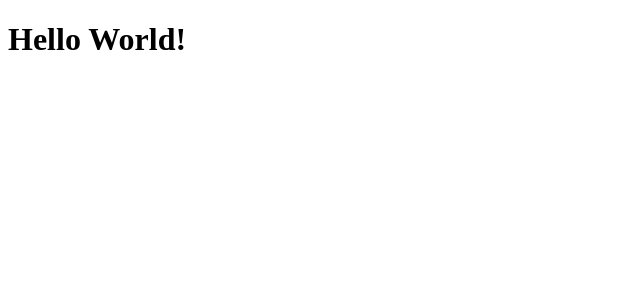
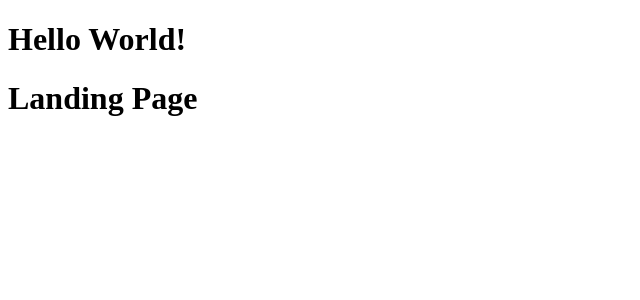
Before and after one commit to calvinyusno2359/googawr-search, a React (Create React App) app: page / in a window 1280 px wide. Shown: the top 300 px of the page, without its empty margins (0-640 px from the left). Built offline with nearby package versions, Linux system fonts and the light colour scheme.

Commit message:
add: basic landing page and project struct

```diff
--- a/src/App.js
+++ b/src/App.js
@@ -1,7 +1,15 @@
 import React from "react";
 
+import LandingPage from "./pages/LandingPage";
+
 function App() {
-  return <h1>Hello World!</h1>;
+  return (
+    <div className="App">
+      <h1>Hello World!</h1>
+      <LandingPage />
+      {/* ResultsPage */}
+    </div>
+  );
 }
 
 export default App;
--- /dev/null
+++ b/src/pages/LandingPage.js
@@ -0,0 +1,13 @@
+import React from "react";
+
+import "./LandingPage.css";
+
+function LandingPage() {
+  return (
+    <div className="landing-page">
+      <h1>Landing Page</h1>
+    </div>
+  );
+}
+
+export default LandingPage;
```
Also changed, not shown: src/pages/LandingPage.css (added).
